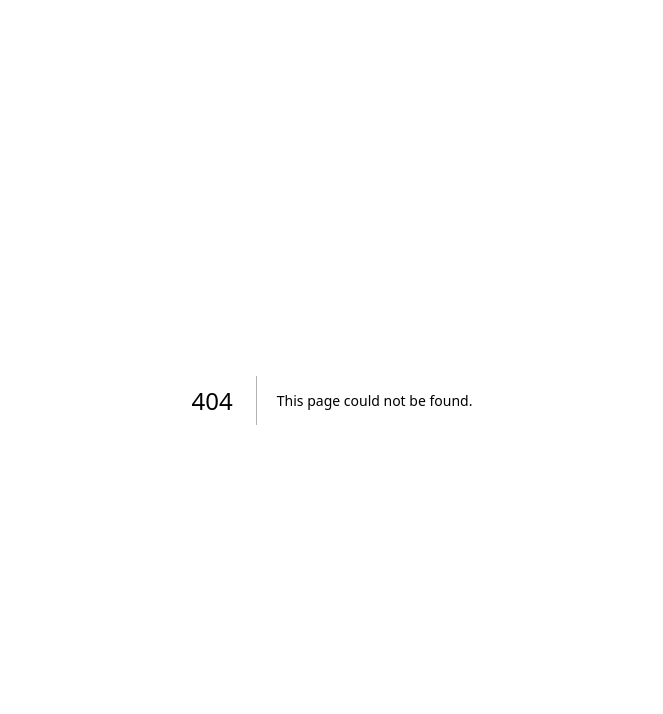
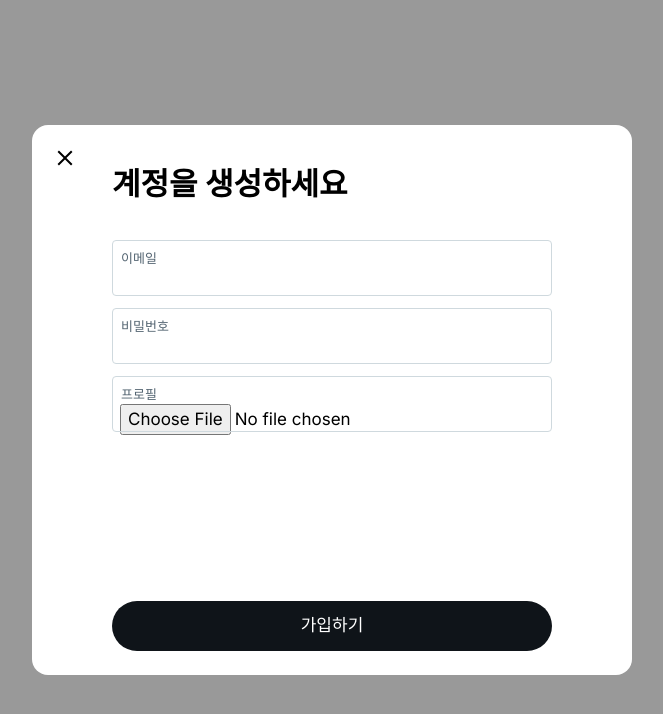
Before and after one commit to eodnjs467/daily-life-sharing, a Next.js app: page /i/flow/signup in a window 1280 px wide. Before the commit this address had no page. Shown: the top 714 px of the page, without its empty margins (308-971 px from the left). Built offline with nearby package versions, Linux system fonts and the light colour scheme.

Commit message:
:lipstick: 회원가입 모달 페이지 레이아웃 & 종료 버튼

```diff
--- /dev/null
+++ b/src/app/(beforeLogin)/_component/back-button.tsx
@@ -0,0 +1,23 @@
+"use client";
+import style from "./signup-modal.module.css";
+import { useRouter } from "next/navigation";
+export default function BackButton() {
+  const router = useRouter();
+  const onClickClose = () => {
+    router.back();
+  };
+  return (
+    <button className={style.closeButton} onClick={onClickClose}>
+      <svg
+        width={24}
+        viewBox="0 0 24 24"
+        aria-hidden="true"
+        className="r-18jsvk2 r-4qtqp9 r-yyyyoo r-z80fyv r-dnmrzs r-bnwqim r-1plcrui r-lrvibr r-19wmn03"
+      >
+        <g>
+          <path d="M10.59 12L4.54 5.96l1.42-1.42L12 10.59l6.04-6.05 1.42 1.42L13.41 12l6.05 6.04-1.42 1.42L12 13.41l-6.04 6.05-1.42-1.42L10.59 12z"></path>
+        </g>
+      </svg>
+    </button>
+  );
+}
--- /dev/null
+++ b/src/app/(beforeLogin)/_component/signup-modal.module.css
@@ -0,0 +1,110 @@
+.modalBackground {
+  width: 100vw;
+  height: 100%;
+  display: flex;
+  justify-content: center;
+  align-items: center;
+  position: absolute;
+  top: 0;
+  left: 0;
+  right: 0;
+  bottom: 0;
+  background-color: rgba(0, 0, 0, 0.4);
+}
+
+.modal {
+  background: #ffffff;
+  position: relative;
+  max-width: 80vw;
+  min-width: 600px;
+  height: 550px;
+  border-radius: 16px;
+  display: flex;
+  flex-direction: column;
+}
+
+.header {
+  padding: 36px 80px 20px;
+  font-size: 31px;
+  font-weight: bold;
+}
+.modal form {
+  display: flex;
+  flex-direction: column;
+  flex: 1;
+}
+.modalBody {
+  flex: 1;
+  padding: 0 80px;
+}
+
+.inputDiv {
+  display: flex;
+  flex-direction: column;
+  height: 56px;
+  position: relative;
+  margin: 12px 0;
+}
+
+.label {
+  width: 100%;
+  display: inline-block;
+  position: absolute;
+  top: 0;
+  border: 1px solid rgb(207, 217, 222);
+  border-radius: 4px;
+  font-size: 13px;
+  height: 56px;
+  padding: 8px 8px 0;
+  color: rgb(83, 100, 113);
+}
+
+.label:focus-within {
+  color: red;
+}
+
+.input {
+  width: 100%;
+  border: none;
+  font-size: 17px;
+  margin-top: 16px;
+  padding: 12px 8px 0;
+  outline: none;
+}
+
+.modalFooter {
+  padding: 24px 80px;
+}
+.actionButton {
+  width: 100%;
+  height: 50px;
+  border-radius: 25px;
+  background-color: rgb(15, 20, 25);
+  color: white;
+  font-size: 17px;
+}
+
+.actionButton:disabled {
+  opacity: 0.5;
+}
+
+.actionButton:disabled:hover {
+  background-color: rgb(15, 20, 25);
+}
+.actionButton:hover {
+  background-color: rgb(39, 44, 48);
+}
+
+.closeButton {
+  width: 34px;
+  height: 34px;
+  border-radius: 17px;
+  cursor: pointer;
+  background-color: #fff;
+  position: absolute;
+  top: 16px;
+  left: 16px;
+  display: flex;
+  align-items: center;
+  justify-content: center;
+}
--- /dev/null
+++ b/src/app/(beforeLogin)/_component/signup-modal.tsx
@@ -0,0 +1,49 @@
+import style from "./signup-modal.module.css";
+import BackButton from "@/app/(beforeLogin)/_component/back-button";
+export default function SignupModal() {
+  return (
+    <div className={style.modalBackground}>
+      <div className={style.modal}>
+        <div className={style.header}>
+          <BackButton />
+          <h1>계정을 생성하세요</h1>
+        </div>
+        <form>
+          <div className={style.modalBody}>
+            <div className={style.inputDiv}>
+              <label className={style.label} htmlFor={"email"}>
+                이메일
+              </label>
+              <input id={"email"} className={style.input} required />
+            </div>
+            <div className={style.inputDiv}>
+              <label className={style.label} htmlFor={"password"}>
+                비밀번호
+              </label>
+              <input
+                id={"password"}
+                className={style.input}
+                type={"password"}
+                required
+              />
+            </div>
+            <div className={style.inputDiv}>
+              <label className={style.label} htmlFor={"email"}>
+                프로필
+              </label>
+              <input
+                id={"image"}
+                className={style.input}
+                type={"file"}
+                accept={"image/*"}
+              />
+            </div>
+          </div>
+          <div className={style.modalFooter}>
+            <button className={style.actionButton}>가입하기</button>
+          </div>
+        </form>
+      </div>
+    </div>
+  );
+}
--- /dev/null
+++ b/src/app/(beforeLogin)/i/flow/signup/page.tsx
@@ -0,0 +1,5 @@
+import SignupModal from "@/app/(beforeLogin)/_component/signup-modal";
+
+export default function SignupPage() {
+  return <SignupModal />;
+}
```
